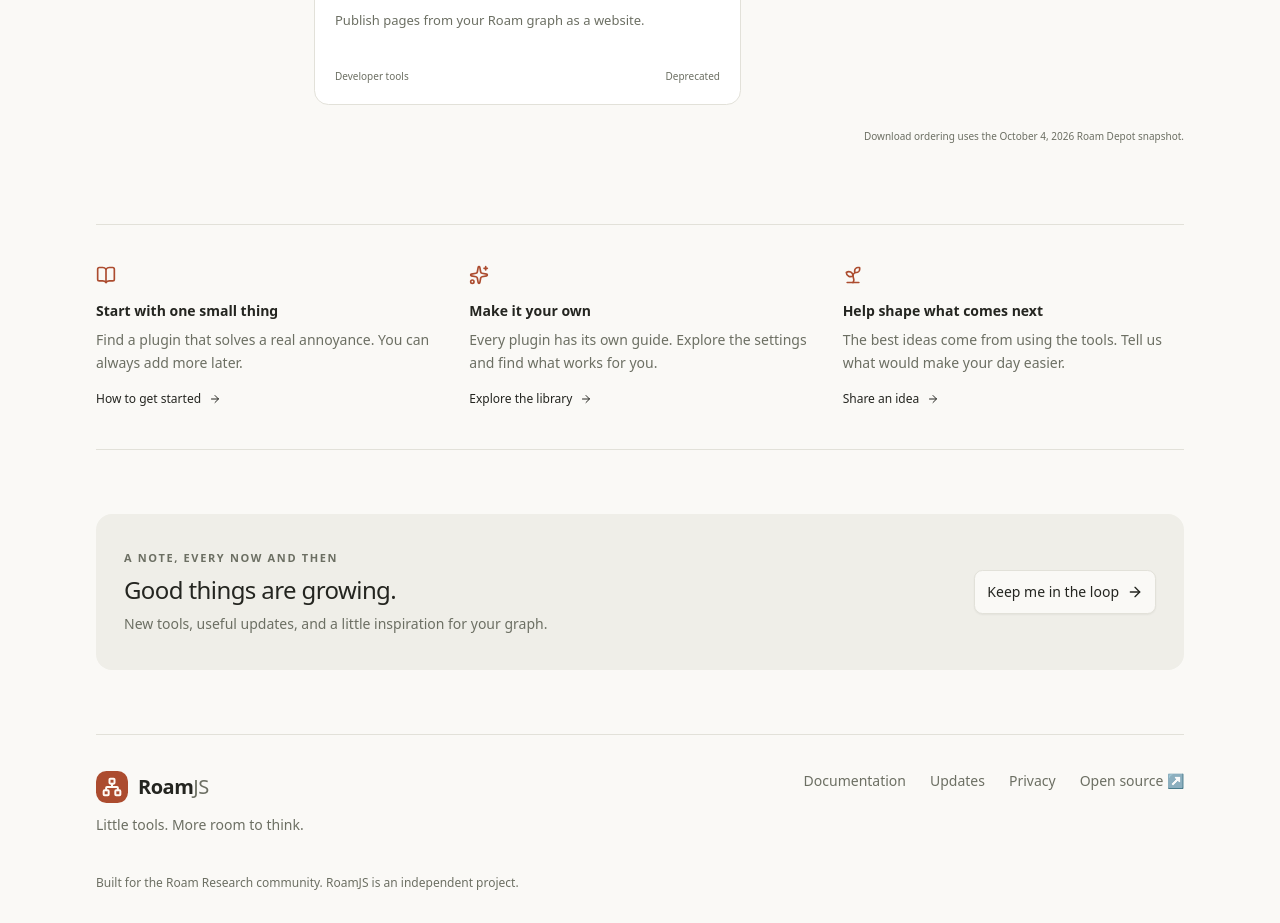
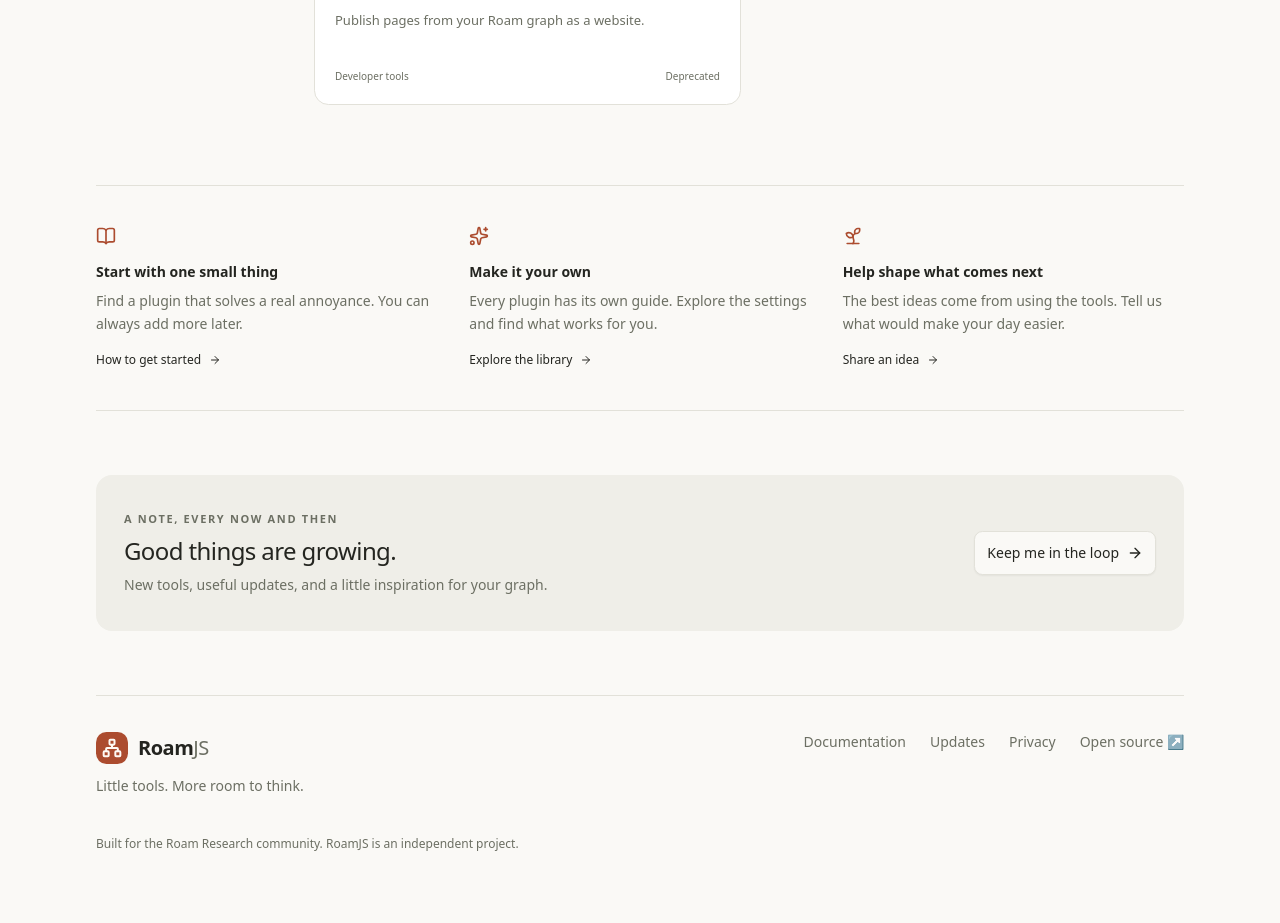
Before and after one commit to RoamJS/website, a Next.js app: page / in a window 1280 px wide. Shown: the part 4020-4943 px from the top of the page. After the commit the page ends 4904 px from the top, so only its background shows below. Built offline with nearby package versions, Linux system fonts and the light colour scheme; no server answers.

Commit message:
Remove catalog download snapshot footnote

```diff
--- a/components/catalog.tsx
+++ b/components/catalog.tsx
@@ -169,9 +169,6 @@
           )}
         </div>
       </div>
-      <p className="mt-6 text-right text-[10px] text-muted-foreground">
-        Download ordering uses the October 4, 2026 Roam Depot snapshot.
-      </p>
     </section>
   );
 };
```
